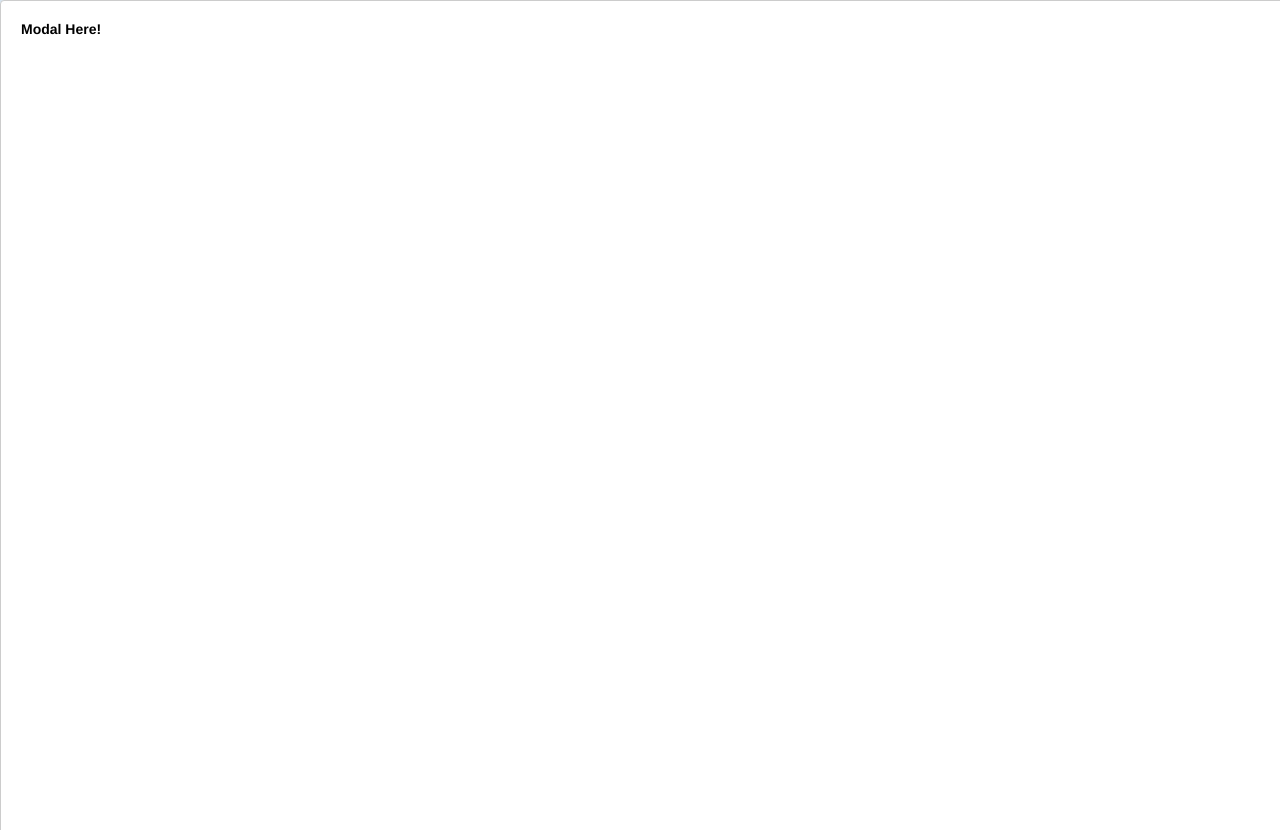
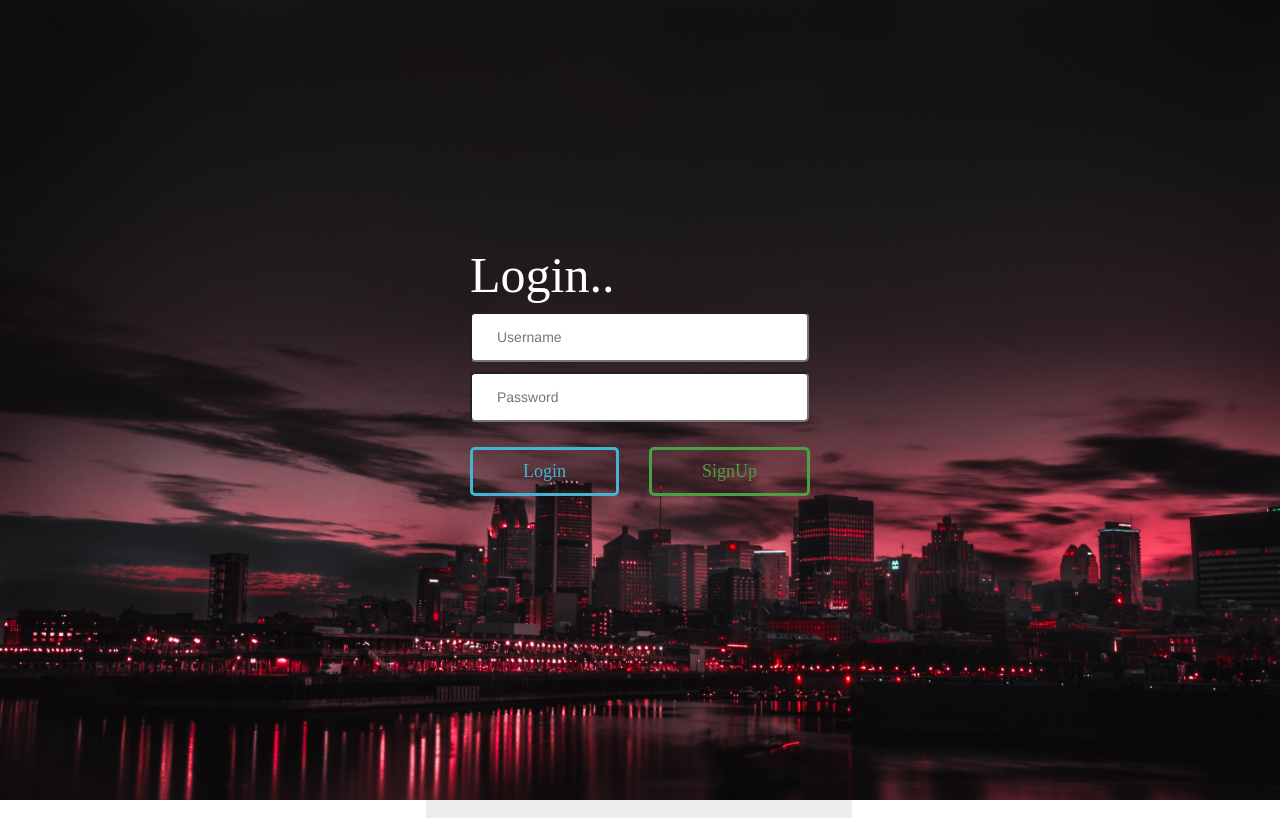
Before and after one commit to zluo16/mern-chat, a React (Create React App) app: page / in a window 1280 px wide. Built offline with nearby package versions, Linux system fonts and the light colour scheme; a web font is replaced by a local one.

Commit message:
Finished login modal, moving on to login post request

```diff
--- a/src/App.js
+++ b/src/App.js
@@ -1,6 +1,6 @@
 import React, { Component } from 'react';
 import { BrowserRouter as Router, Route } from 'react-router-dom'
-import HomeContainer from './components/homeContainer'
+import { ConnectedHomeContainer } from './components/homeContainer'
 import { ConnectedLogin } from './components/login'
 import { ConnectedSignup } from './components/signup'
 import './App.css';
@@ -11,9 +11,7 @@ class App extends Component {
       <div className="App">
         <Router>
           <div>
-            <Route exact path='/login' component={ConnectedLogin} />
-            <Route exact path='/signup' component={ConnectedSignup} />
-            <Route path='/' component={HomeContainer} />
+            <Route path='/' component={ConnectedHomeContainer} />
           </div>
         </Router>
       </div>
--- a/src/components/homeContainer.js
+++ b/src/components/homeContainer.js
@@ -3,6 +3,9 @@ import ChatContainer from './chatComponents/chatContainer'
 import Modal from 'react-modal'
 import { ConnectedUsersList } from './usersComponents/usersList'
 import { ConnectedUserProfile } from './profileComponents/UserProfile'
+import * as actions from '../actions/authActions'
+import { bindActionCreators } from 'redux'
+import { connect } from 'react-redux'
 
 const customStyles = {
   // overlay: {
@@ -14,14 +17,39 @@ const customStyles = {
     left         : 0,
     height       : '100%',
     width        : '100%',
+    padding      : 0,
+    border       : 0,
+    borderRadius : 0,
     margin       : '0'
   }
 };
 
 
-export default class HomeContainer extends Component {
+export class HomeContainer extends Component {
 
-  state = {}
+  state = {
+    username: '',
+    password: '',
+    firstName: '',
+    lastName: '',
+    loginForm: true
+  }
+
+  onInputChange = (event) => {
+    this.setState({ [event.target.name]: event.target.value })
+  }
+
+  toggleForms = () => {
+    this.setState({ loginForm: !this.state.loginForm })
+  }
+
+  onSubmitLogin = () => {
+    let loginParams = Object.assign({},
+      { username: this.state.username },
+      { password: this.state.password }
+    )
+    this.props.actions.login(loginParams)
+  }
 
   render() {
     return (
@@ -31,9 +59,81 @@ export default class HomeContainer extends Component {
           isOpen={true}
           style={customStyles}
         >
-          <div>
-            <h2>Modal Here!</h2>
-          </div>
+          {this.state.loginForm ?
+            <div className='login login-grid'>
+              <form className='form-box' onSubmit={this.onSubmitLogin}>
+                <h1>Login..</h1>
+
+                <div className='content'>
+                  <input
+                    name='username'
+                    placeholder='Username'
+                    type='text'
+                    onChange={this.onInputChange}
+                  />
+                  <input
+                    name='password'
+                    placeholder='Password'
+                    type='password'
+                    onChange={this.onInputChange}
+                  />
+                </div>
+
+                <div className='form-footer'>
+                  <input type='submit' value='Login' className='login-button' />
+                  <input
+                    type='button'
+                    value='SignUp'
+                    className='signup-button'
+                    onClick={this.toggleForms}
+                  />
+                </div>
+              </form>
+            </div>
+            :
+            <div className='login'>
+              <form className='form-box'>
+                <h1>Sign Up..</h1>
+
+                <div className='content'>
+                  <input
+                    name='username'
+                    placeholder='Username'
+                    type='text'
+                    onChange={this.onInputChange}
+                  />
+                  <input
+                    name='firstName'
+                    placeholder='First Name'
+                    type='text'
+                    onChange={this.onInputChange}
+                  />
+                  <input
+                    name='lastName'
+                    placeholder='Last Name'
+                    type='text'
+                    onChange={this.onInputChange}
+                  />
+                  <input
+                    name='password'
+                    placeholder='Password'
+                    type='password'
+                    onChange={this.onInputChange}
+                  />
+                </div>
+
+                <div className='form-footer'>
+                  <input type='submit' value='SignUp' className='signup-submit' />
+                  <input
+                    type='button'
+                    value='Login'
+                    className='back-login'
+                    onClick={this.toggleForms}
+                  />
+                </div>
+              </form>
+            </div>
+          }
         </Modal>
 
         <ConnectedUsersList />
@@ -43,3 +143,9 @@ export default class HomeContainer extends Component {
     )
   }
 }
+
+const mapDispatchToProps = (dispatch) => {
+  return { actions: bindActionCreators(actions, dispatch) }
+}
+
+export const ConnectedHomeContainer = connect(null, mapDispatchToProps)(HomeContainer)
```
